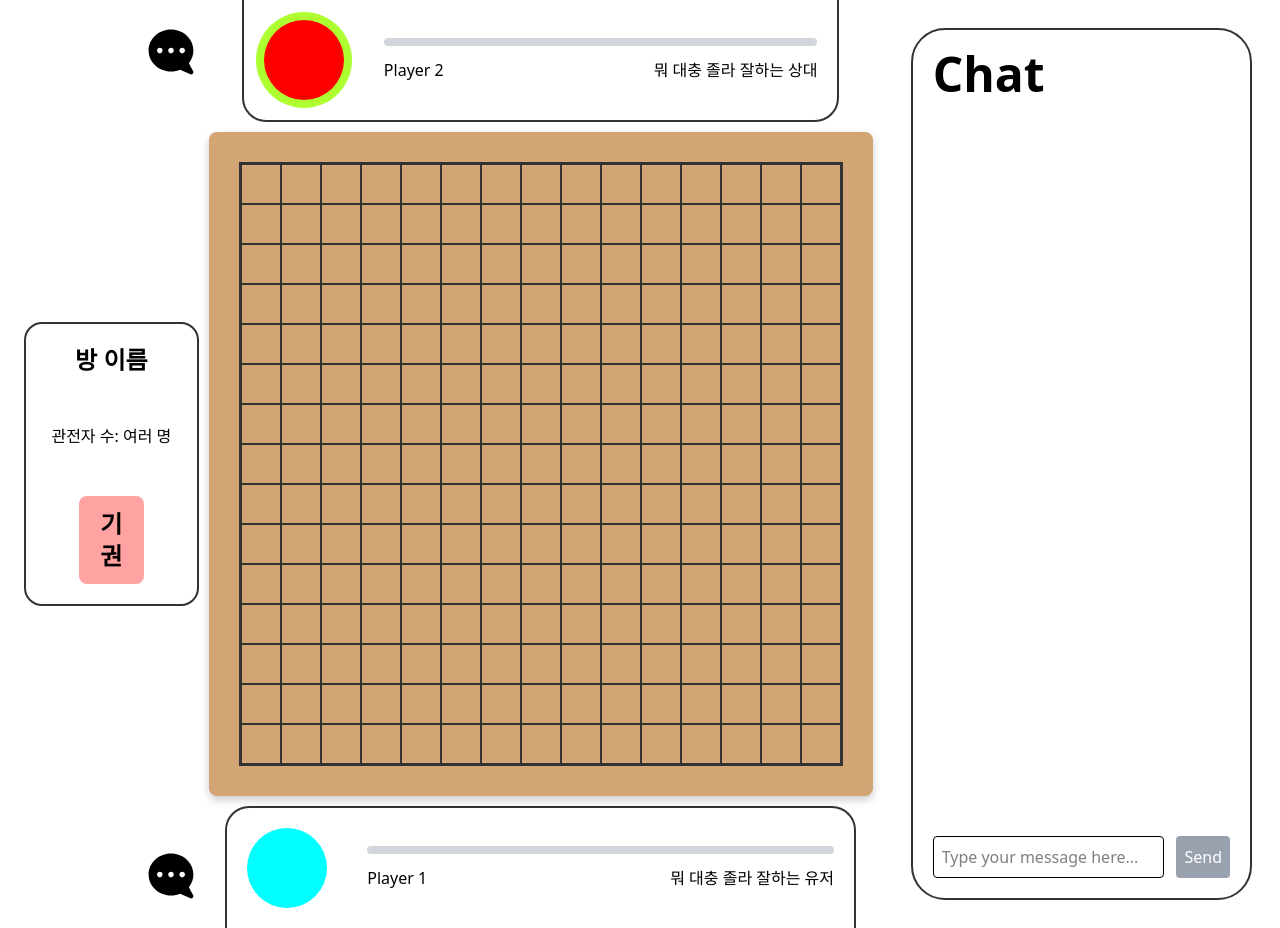
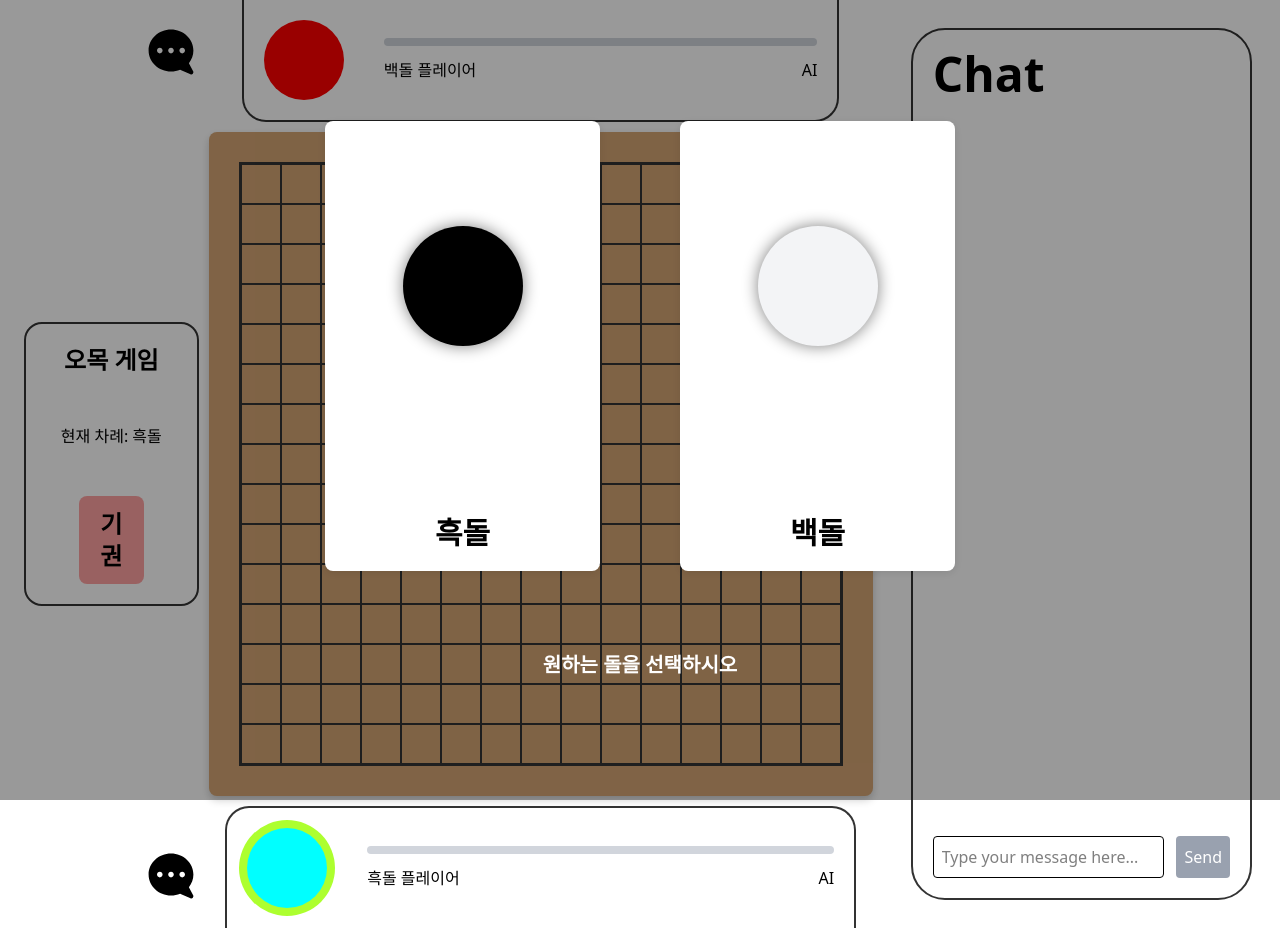
Before and after one commit to answjddns08/GamingHerb, a Vue app in the folder Frontend/: page /gameTest in a window 1280 px wide. Built offline with nearby package versions, Linux system fonts and the light colour scheme.

Commit message:
임시 게임 로직, 돌 선택 모달 생성

```diff
--- a/Frontend/src/games/GomokuGame/GomokuGame.vue
+++ b/Frontend/src/games/GomokuGame/GomokuGame.vue
@@ -1,25 +1,30 @@
 <template>
   <main class="layout">
     <div class="status-container">
-      <h1 class="text-2xl font-bold">방 이름</h1>
-      <h3>관전자 수: 여러 명</h3>
+      <h1 class="text-2xl font-bold">오목 게임</h1>
+      <h3>현재 차례: {{ gameState.currentPlayer === "black" ? "흑돌" : "백돌" }}</h3>
       <button
         class="mt-auto p-3 w-1/2 rounded-lg bg-red-300 text-2xl font-bold transition-all hover:bg-red-400"
+        @click="surrender"
+        :disabled="gameState.gameOver"
       >
         기권
       </button>
     </div>
     <div class="enemy-info">
       <!-- userIcon -->
-      <div class="enemyIcon" :class="{ active: !isMyTurn }"></div>
+      <div
+        class="enemyIcon"
+        :class="{ active: gameState.currentPlayer === 'white' && !gameState.gameOver }"
+      ></div>
 
       <div class="flex flex-col gap-3 flex-1">
         <!--time bar -->
         <div class="bg-gray-300 rounded-lg w-auto h-2"></div>
 
         <div class="flex justify-between">
-          <span>Player 2</span>
-          <span>뭐 대충 졸라 잘하는 상대</span>
+          <span>백돌 플레이어</span>
+          <span>{{ playerColor === false ? "나" : "AI" }}</span>
         </div>
       </div>
     </div>
@@ -39,22 +44,37 @@
         </div>
         <div class="interaction">
           <div v-for="row in 16" :key="`interaction-row-${row}`" class="interaction-row">
-            <div v-for="col in 16" :key="`interaction-col-${col}`" class="cell"></div>
+            <div
+              v-for="col in 16"
+              :key="`interaction-col-${col}`"
+              class="cell"
+              @click="makeMove(row - 1, col - 1)"
+              :class="{ disabled: gameState.gameOver }"
+            >
+              <div
+                v-if="gameState.getStoneAt(row - 1, col - 1)"
+                class="stone"
+                :class="gameState.getStoneAt(row - 1, col - 1)"
+              ></div>
+            </div>
           </div>
         </div>
       </div>
     </div>
     <div class="player-info">
       <!-- userIcon -->
-      <div class="playerIcon" :class="{ active: isMyTurn }"></div>
+      <div
+        class="playerIcon"
+        :class="{ active: gameState.currentPlayer === 'black' && !gameState.gameOver }"
+      ></div>
 
       <div class="flex flex-col gap-3 flex-1">
         <!--time bar -->
         <div class="bg-gray-300 rounded-lg w-auto h-2"></div>
 
         <div class="flex justify-between">
-          <span>Player 1</span>
-          <span>뭐 대충 졸라 잘하는 유저</span>
+          <span>흑돌 플레이어</span>
+          <span>{{ playerColor === true ? "나" : "AI" }}</span>
         </div>
       </div>
     </div>
@@ -95,14 +115,65 @@
         </form>
       </div>
     </div>
+    <div v-if="isRockSelecting" class="start-modal">
+      <div class="flex" style="gap: 5rem">
+        <button class="start-modal-content" @click="selectRock(true)">
+          <div
+            class="rounded-full h-30 w-30 bg-black my-auto"
+            style="box-shadow: 0 0 1rem grey"
+          ></div>
+          <h2 class="text-3xl font-bold mt-auto">흑돌</h2>
+        </button>
+        <button class="start-modal-content" @click="selectRock(false)">
+          <div
+            class="rounded-full h-30 w-30 bg-gray-100 my-auto"
+            style="box-shadow: 0 0 1rem grey"
+          ></div>
+          <h2 class="text-3xl font-bold mt-auto">백돌</h2>
+        </button>
+      </div>
+      <span class="text-white text-xl font-bold">원하는 돌을 선택하시오</span>
+    </div>
+
+    <!-- 게임 종료 모달 -->
+    <div v-if="showGameEndModal" class="game-end-modal">
+      <div class="game-end-modal-content">
+        <h2 class="text-4xl font-bold mb-6">게임 종료!</h2>
+        <div class="text-2xl mb-8">
+          <div v-if="gameState.winner === 'draw'">무승부입니다!</div>
+          <div v-else-if="gameState.winner === 'black'">흑돌 승리!</div>
+          <div v-else-if="gameState.winner === 'white'">백돌 승리!</div>
+        </div>
+        <div class="flex gap-4">
+          <button
+            class="px-6 py-3 bg-blue-500 text-white rounded-lg text-xl font-bold hover:bg-blue-600 transition-all"
+            @click="restartGame"
+          >
+            다시 하기
+          </button>
+          <button
+            class="px-6 py-3 bg-gray-500 text-white rounded-lg text-xl font-bold hover:bg-gray-600 transition-all"
+            @click="exitGame"
+          >
+            나가기
+          </button>
+        </div>
+      </div>
+    </div>
   </main>
 </template>
 
 <script setup>
-import { nextTick, ref } from "vue";
+import { nextTick, onMounted, ref, watch } from "vue";
 import { useUserStore } from "@/stores/user.js";
+import { GomokuGameState } from "./utils.js";
 
 const userStore = useUserStore();
+
+const isRockSelecting = ref(false);
+const showGameEndModal = ref(false);
+const gameState = ref(new GomokuGameState());
+const playerColor = ref(null); // true for black, false for white
 
 /**
  * Chat messages
@@ -113,9 +184,19 @@ const messages = ref([]);
 
 const tempMsg = ref("");
 
-const isMyTurn = ref(false);
+const chatContainer = ref(null);
 
-const chatContainer = ref(null);
+// 게임 상태 변화를 감지하여 게임 종료 모달 표시
+watch(
+  () => gameState.value.gameOver,
+  (isGameOver) => {
+    if (isGameOver) {
+      setTimeout(() => {
+        showGameEndModal.value = true;
+      }, 500); // 0.5초 딜레이 후 모달 표시
+    }
+  },
+);
 
 function SendMessage() {
   console.log("message send: ", tempMsg.value);
@@ -128,14 +209,103 @@ function SendMessage() {
 
   tempMsg.value = "";
 
-  isMyTurn.value = !isMyTurn.value; // Toggle turn for test
-
   nextTick(() => {
     if (chatContainer.value) {
       chatContainer.value.scrollTop = chatContainer.value.scrollHeight;
     }
   });
 }
+
+/**
+ * @param {bool} isBlack
+ */
+function selectRock(isBlack) {
+  isRockSelecting.value = false;
+  playerColor.value = isBlack;
+
+  // AI가 흑돌이고 첫 번째 차례인 경우 AI가 먼저 둠
+  if (!isBlack && gameState.value.currentPlayer === "black") {
+    setTimeout(() => {
+      makeAIMove();
+    }, 1000);
+  }
+}
+
+function makeMove(row, col) {
+  // 게임이 끝났거나 유효하지 않은 위치인 경우 무시
+  if (gameState.value.gameOver || row < 0 || row >= 15 || col < 0 || col >= 15) {
+    return;
+  }
+
+  // 현재 플레이어가 사용자인지 확인
+  const isPlayerTurn =
+    (gameState.value.currentPlayer === "black" && playerColor.value === true) ||
+    (gameState.value.currentPlayer === "white" && playerColor.value === false);
+
+  if (!isPlayerTurn) {
+    return;
+  }
+
+  // 돌 놓기
+  if (gameState.value.placeStone(row, col)) {
+    // AI 차례가 되었고 게임이 끝나지 않았으면 AI가 수를 둠
+    if (!gameState.value.gameOver) {
+      setTimeout(() => {
+        makeAIMove();
+      }, 500);
+    }
+  }
+}
+
+function makeAIMove() {
+  if (gameState.value.gameOver) return;
+
+  // 간단한 AI: 랜덤한 빈 위치에 돌 놓기
+  const emptyPositions = [];
+  for (let row = 0; row < 15; row++) {
+    for (let col = 0; col < 15; col++) {
+      if (!gameState.value.getStoneAt(row, col)) {
+        emptyPositions.push([row, col]);
+      }
+    }
+  }
+
+  if (emptyPositions.length > 0) {
+    const randomIndex = Math.floor(Math.random() * emptyPositions.length);
+    const [row, col] = emptyPositions[randomIndex];
+    gameState.value.placeStone(row, col);
+  }
+}
+
+function surrender() {
+  if (gameState.value.gameOver) return;
+
+  const currentPlayer = gameState.value.currentPlayer;
+  gameState.value.surrender(currentPlayer);
+}
+
+function restartGame() {
+  showGameEndModal.value = false;
+  gameState.value.reset();
+
+  // AI가 흑돌이고 첫 번째 차례인 경우 AI가 먼저 둠
+  if (playerColor.value === false && gameState.value.currentPlayer === "black") {
+    setTimeout(() => {
+      makeAIMove();
+    }, 1000);
+  }
+}
+
+function exitGame() {
+  showGameEndModal.value = false;
+  isRockSelecting.value = true;
+  gameState.value.reset();
+  playerColor.value = null;
+}
+
+onMounted(() => {
+  isRockSelecting.value = true;
+});
 </script>
 
 <style scoped>
@@ -402,4 +572,97 @@ function SendMessage() {
 .cell:hover {
   background-color: #e0e0e0a1;
 }
+
+.cell.disabled {
+  cursor: not-allowed;
+}
+
+.stone {
+  width: 2rem;
+  height: 2rem;
+  border-radius: 50%;
+  box-shadow: 0 2px 4px rgba(0, 0, 0, 0.3);
+}
+
+.stone.black {
+  background-color: #1a1a1a;
+  border: 1px solid #333;
+}
+
+.stone.white {
+  background-color: #f5f5f5;
+  border: 1px solid #ccc;
+}
+
+.game-end-modal {
+  position: fixed;
+  top: 0;
+  left: 0;
+  width: 100%;
+  height: 100%;
+  display: flex;
+  justify-content: center;
+  align-items: center;
+  background-color: rgba(0, 0, 0, 0.7);
+  z-index: 1000;
+}
+
+.game-end-modal-content {
+  background-color: white;
+  border-radius: 1rem;
+  padding: 2rem;
+  box-shadow: 0 10px 25px rgba(0, 0, 0, 0.3);
+  text-align: center;
+  min-width: 400px;
+}
+
+.start-modal {
+  position: fixed;
+
+  top: 0;
+  left: 0;
+
+  width: 100%;
+  height: 100%;
+
+  display: flex;
+
+  justify-content: center;
+  align-items: center;
+
+  flex-direction: column;
+
+  gap: 5rem;
+
+  background-color: rgba(0, 0, 0, 0.4);
+}
+
+.start-modal-content {
+  background-color: white;
+
+  border-radius: 8px;
+
+  padding: 20px;
+
+  box-shadow: 0 2px 10px rgba(0, 0, 0, 0.1);
+
+  min-width: 275px;
+
+  min-height: 450px;
+
+  position: relative;
+
+  display: flex;
+
+  flex-direction: column;
+  align-items: center;
+
+  transition: all 0.3s ease;
+}
+
+.start-modal-content:hover {
+  transform: scale(1.05);
+
+  border: 0.25rem solid #ff0000;
+}
 </style>
--- a/Frontend/src/games/GomokuGame/utils.js
+++ b/Frontend/src/games/GomokuGame/utils.js
@@ -1,6 +1,6 @@
 // 게임 관련 상수들
 export const GAME_CONSTANTS = {
-  BOARD_SIZE: 15,
+  BOARD_SIZE: 16,
   WIN_CONDITION: 5,
 };
 
@@ -15,18 +15,34 @@ export class GomokuGameState {
     this.currentPlayer = "black";
     this.gameOver = false;
     this.winner = null;
+    this.moveCount = 0;
   }
 
   placeStone(row, col) {
+    // 경계 검사 추가
+    if (
+      row < 0 ||
+      row >= GAME_CONSTANTS.BOARD_SIZE ||
+      col < 0 ||
+      col >= GAME_CONSTANTS.BOARD_SIZE
+    ) {
+      return false;
+    }
+
     if (this.board[row][col] || this.gameOver) {
       return false;
     }
 
     this.board[row][col] = this.currentPlayer;
+    this.moveCount++;
 
     if (this.checkWin(row, col)) {
       this.gameOver = true;
       this.winner = this.currentPlayer;
+    } else if (this.moveCount >= GAME_CONSTANTS.BOARD_SIZE * GAME_CONSTANTS.BOARD_SIZE) {
+      // 무승부 처리
+      this.gameOver = true;
+      this.winner = "draw";
     } else {
       this.currentPlayer = this.currentPlayer === "black" ? "white" : "black";
     }
@@ -80,5 +96,26 @@ export class GomokuGameState {
     this.currentPlayer = "black";
     this.gameOver = false;
     this.winner = null;
+    this.moveCount = 0;
+  }
+
+  // 기권 처리
+  surrender(player) {
+    this.gameOver = true;
+    this.winner = player === "black" ? "white" : "black";
+  }
+
+  // 특정 위치에 돌이 있는지 확인
+  getStoneAt(row, col) {
+    // 경계 검사 추가
+    if (
+      row < 0 ||
+      row >= GAME_CONSTANTS.BOARD_SIZE ||
+      col < 0 ||
+      col >= GAME_CONSTANTS.BOARD_SIZE
+    ) {
+      return null;
+    }
+    return this.board[row][col];
   }
 }
```
